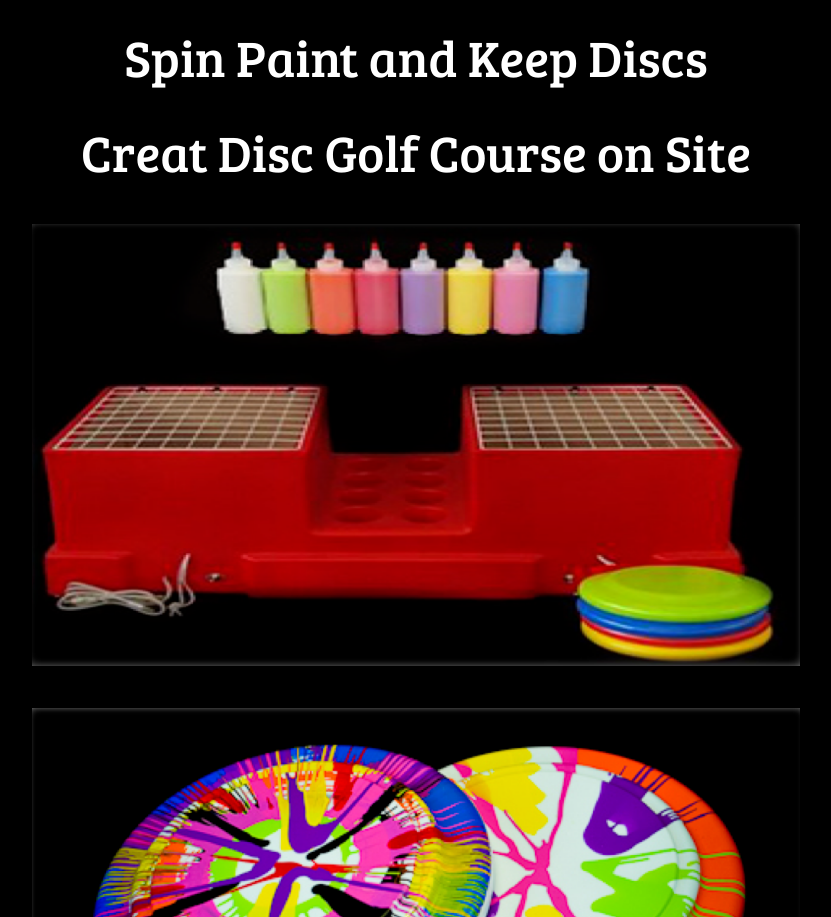
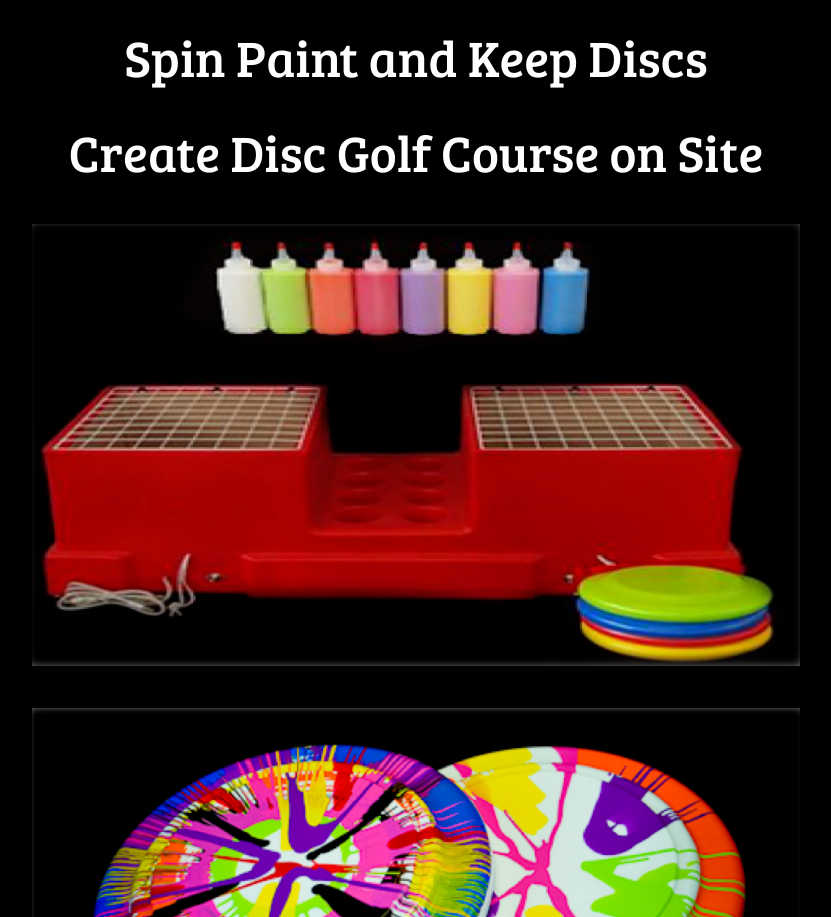
Before and after one commit to playtimeSportsGames/Carnival, a plain HTML site: page index.html in a window 1280 px wide. Shown: the part 6470-7387 px from the top of the page, without its empty margins (224-1055 px from the left). Drawn offline with Linux system fonts and the light colour scheme.

Commit message:
Update index.html

```diff
--- a/index.html
+++ b/index.html
@@ -186,7 +186,7 @@
         document.write('<img src="carnival9.png" id="wide">');
         document.write('<p id="whiteText">Spin Art Disc Frisbee Style</p>');
         document.write('<p id="blueText">Spin Paint and Keep Discs</p>');
-        document.write('<p id="blueText">Creat Disc Golf Course on Site</p>');
+        document.write('<p id="blueText">Create Disc Golf Course on Site</p>');
         document.write('<img src="carnival10.png" id="wide">');
         document.write('<img src="carnival11.png" id="wide">');
         document.write('<img src="carnival13.png" id="wide">');
```
